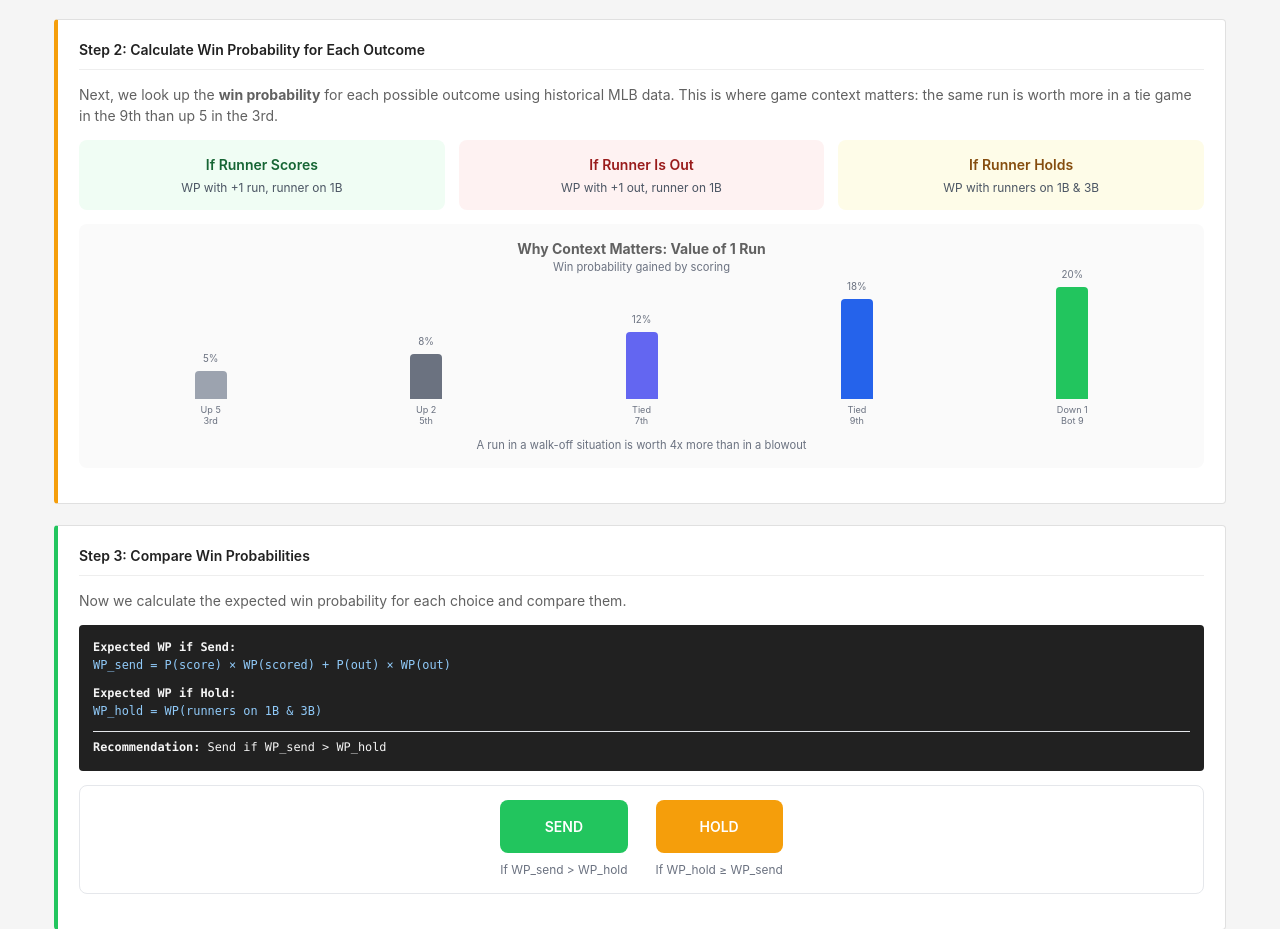
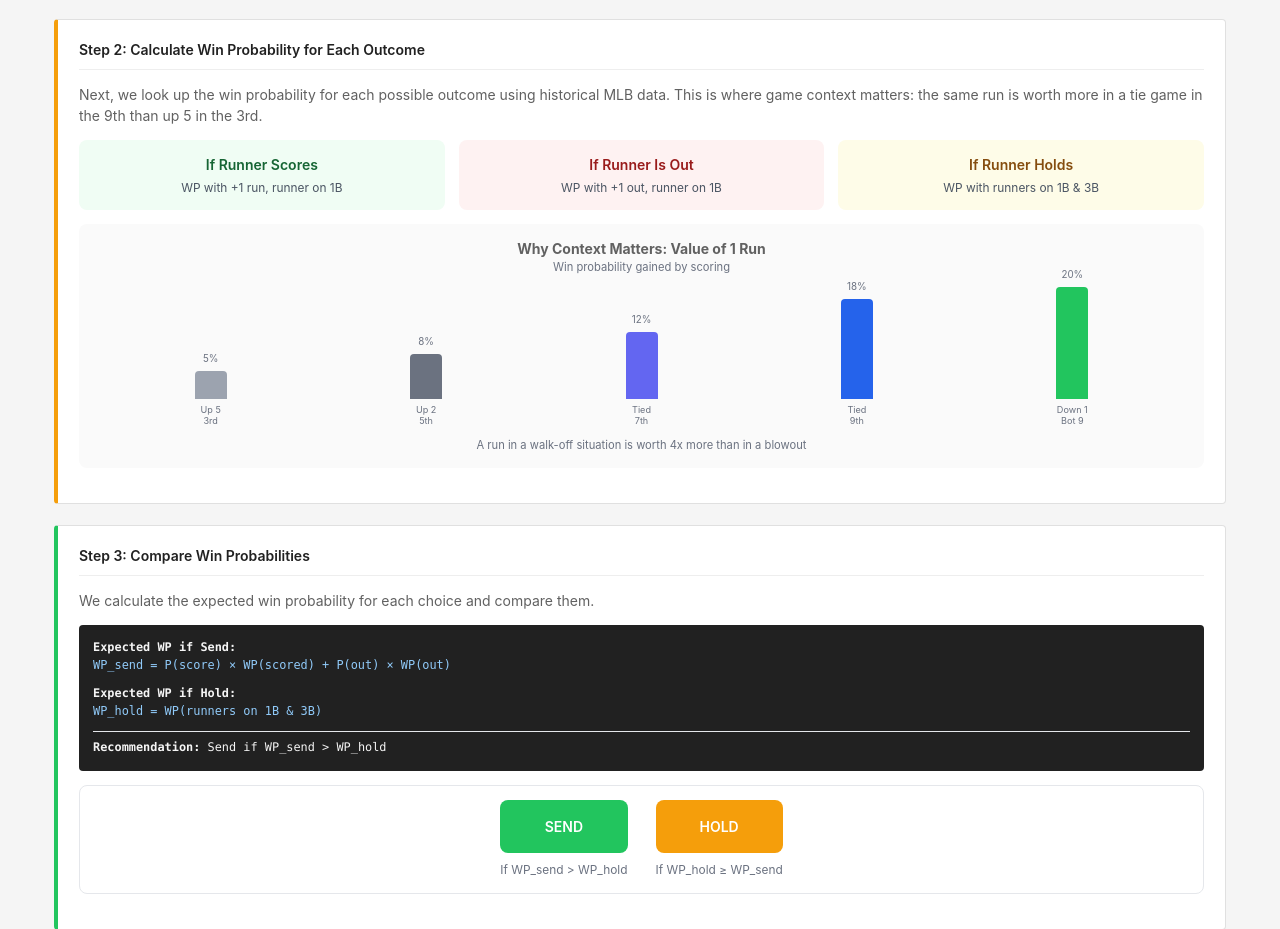
Before and after one commit to jscherl121/third-base-coach-baseball-savant, a Flask app: page /methodology in a window 1280 px wide. Shown: the part 829-1758 px from the top of the page. Run offline with Flask 2, Linux system fonts and the light colour scheme.

Commit message:
Update Step 2 and Step 3 subheaders on methodology page
- Remove 'Now' from Step 3 subheader
- Remove bold from 'win probability' in Step 2

Co-Authored-By: Claude Opus 4.5 <noreply@anthropic.com>

```diff
--- a/webapp/templates/methodology.html
+++ b/webapp/templates/methodology.html
@@ -178,7 +178,7 @@
                     <h3 class="card-title">Step 2: Calculate Win Probability for Each Outcome</h3>
                 </div>
                 <p style="color: var(--gray-700); margin-bottom: var(--space-4);">
-                    Next, we look up the <strong>win probability</strong> for each possible outcome using historical MLB data. This is where game context matters: the same run is worth more in a tie game in the 9th than up 5 in the 3rd.
+                    Next, we look up the win probability for each possible outcome using historical MLB data. This is where game context matters: the same run is worth more in a tie game in the 9th than up 5 in the 3rd.
                 </p>
 
                 <div style="display: grid; grid-template-columns: repeat(auto-fit, minmax(200px, 1fr)); gap: 1rem; margin-bottom: var(--space-4);">
@@ -241,7 +241,7 @@
                     <h3 class="card-title">Step 3: Compare Win Probabilities</h3>
                 </div>
                 <p style="color: var(--gray-700); margin-bottom: var(--space-4);">
-                    Now we calculate the expected win probability for each choice and compare them.
+                    We calculate the expected win probability for each choice and compare them.
                 </p>
 
                 <div class="formula-block" style="margin-bottom: var(--space-4);">
```
